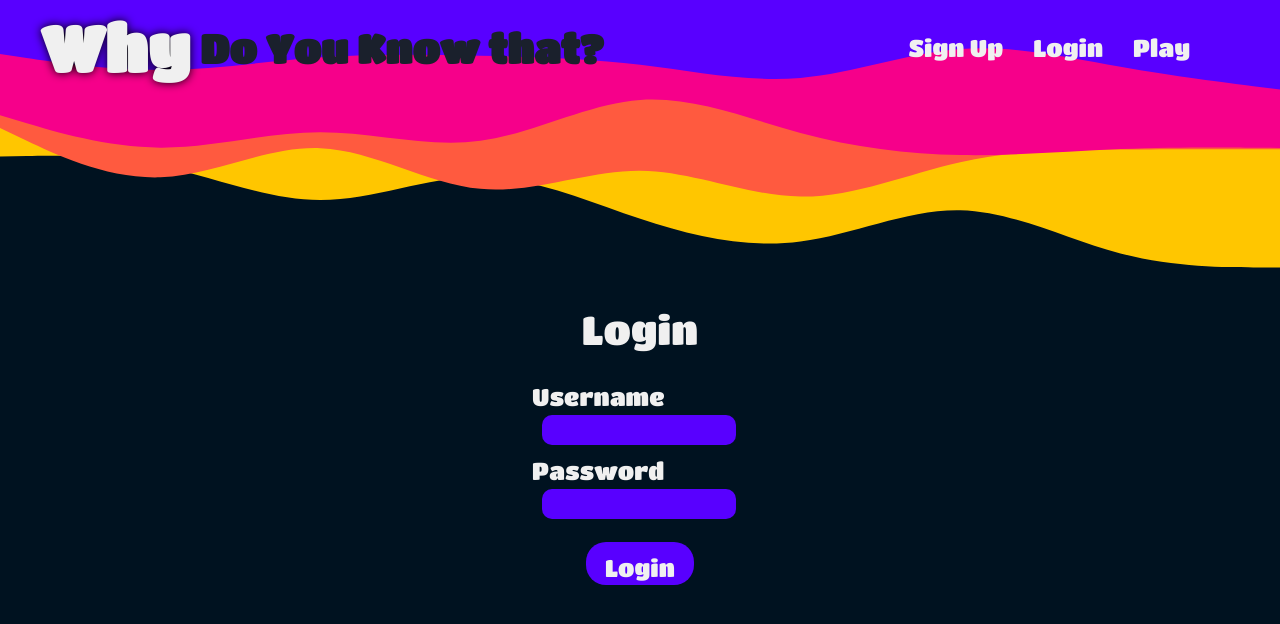
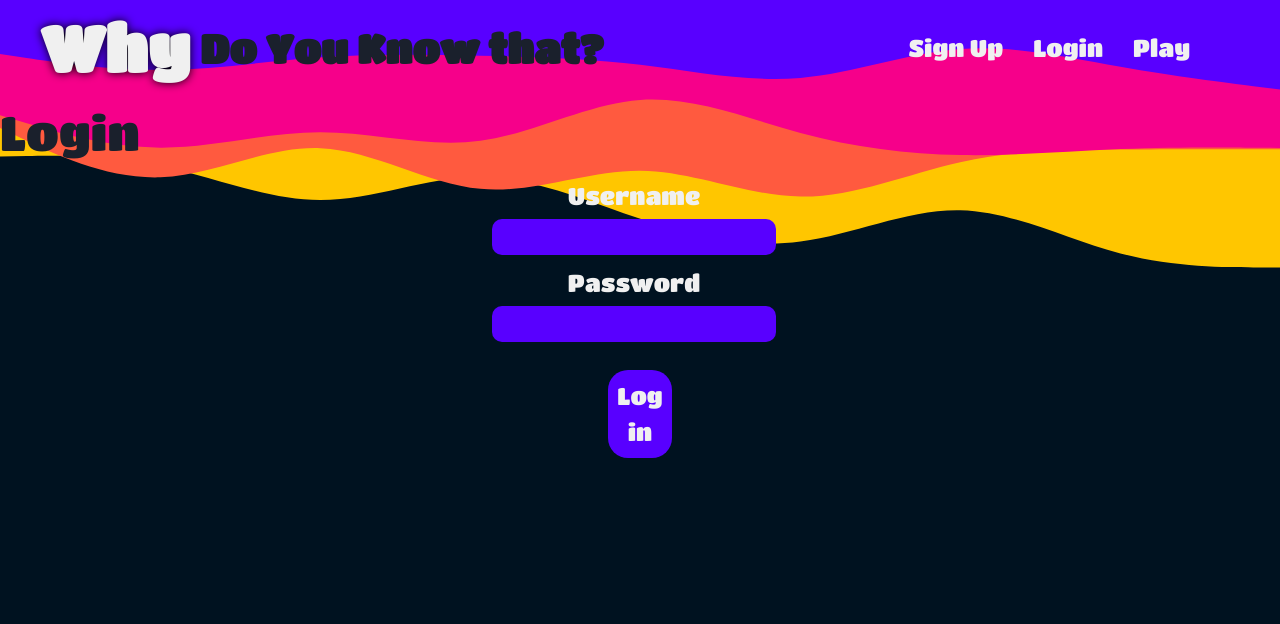
Before and after one commit to aturike/why_do_you_know_that_fe, a React (Vite) app: page /login in a window 1280 px wide. Shown: the top 624 px of the page. Built offline with nearby package versions, Linux system fonts and the light colour scheme.

Commit message:
sign up css add

```diff
--- a/src/App.css
+++ b/src/App.css
@@ -285,18 +285,18 @@ font-family: "Titan One", cursive;
   line-height: 2rem;
 }
 
-.signup-form {
+/* .signup-form {
   display: flex;
   flex-direction: column;
   justify-content: center;
   align-items: center;
   height: 700px;
-  -webkit-animation: fadein 2s; /* Safari, Chrome and Opera > 12.1 */
-  -moz-animation: fadein 2s; /* Firefox < 16 */
-  -ms-animation: fadein 2s; /* Internet Explorer */
-  -o-animation: fadein 2s; /* Opera < 12.1 */
+  -webkit-animation: fadein 2s;
+  -moz-animation: fadein 2s;
+  -ms-animation: fadein 2s;
+  -o-animation: fadein 2s;
   animation: fadein 2s;
-}
+} */
 
 @keyframes fadein {
   from {
@@ -347,26 +347,26 @@ font-family: "Titan One", cursive;
   }
 }
 
-.signup-form h1 {
+/* .signup-form h1 {
   color: #f0f0f0;
   font-family: "Titan One", cursive;
-  /* font-size: clamp(2rem, 4dvw, 3rem); */
+  font-size: clamp(2rem, 4dvw, 3rem);
   padding-bottom: 20px;
-}
+} */
 
-.signup-form form {
+/* .signup-form form {
   display: flex;
   flex-direction: column;
   align-items: center;
   gap: 15px;
-  -webkit-animation: fadein 2s; /* Safari, Chrome and Opera > 12.1 */
-  -moz-animation: fadein 2s; /* Firefox < 16 */
-  -ms-animation: fadein 2s; /* Internet Explorer */
-  -o-animation: fadein 2s; /* Opera < 12.1 */
+  -webkit-animation: fadein 2s;
+  -moz-animation: fadein 2s;
+  -ms-animation: fadein 2s;
+  -o-animation: fadein 2s;
   animation: fadein 2s;
-}
+} */
 
-.signup-form label {
+/* .signup-form label {
   display: grid;
   color: #f0f0f0;
   font-family: "Titan One", cursive;
@@ -381,7 +381,7 @@ font-family: "Titan One", cursive;
 }
 
 .signup-btn {
-  /* padding: 15px; */
+  padding: 15px;
   border: none;
   background-color: #5800ff;
   border-radius: 20px;
@@ -402,18 +402,18 @@ font-family: "Titan One", cursive;
   transform: scale(0.9);
   width: 70%;
   font-family: "Titan One", cursive;
-}
+} */
 
-.login-form {
+/* .login-form {
   display: flex;
   flex-direction: column;
   justify-content: center;
   align-items: center;
   height: 700px;
-  -webkit-animation: fadein 2s; /* Safari, Chrome and Opera > 12.1 */
-  -moz-animation: fadein 2s; /* Firefox < 16 */
-  -ms-animation: fadein 2s; /* Internet Explorer */
-  -o-animation: fadein 2s; /* Opera < 12.1 */
+  -webkit-animation: fadein 2s;
+  -moz-animation: fadein 2s;
+  -ms-animation: fadein 2s;
+  -o-animation: fadein 2s;
   animation: fadein 2s;
 }
 
@@ -428,9 +428,9 @@ font-family: "Titan One", cursive;
   flex-direction: column;
   align-items: center;
   gap: 40px;
-}
+} */
 
-.login-form label {
+/* .login-form label {
   color: #f0f0f0;
   font-family: "Titan One", cursive;
   font-size: 1.5rem;
@@ -465,4 +465,4 @@ font-family: "Titan One", cursive;
   width: 50%;
   height: 20%;
   font-family: "Titan One", cursive;
-}
+} */
--- a/src/Deck.css
+++ b/src/Deck.css
@@ -35,11 +35,11 @@ font-family: "Titan One", cursive;
   text-align: center;
 }
 
-h1 {
+/* h1 {
   font-size: 2.5rem;
-}
+} */
 
-h1,
+/* h1,
 h2,
 h3,
 label,
@@ -52,10 +52,10 @@ input {
 input {
   border-radius: 10px;
   background-color: #5800ff;
-  /* font-size: clamp(0.8rem, 3dvw, 1rem); */
+  font-size: clamp(0.8rem, 3dvw, 1rem);
   font-size: 0.85rem;
   height: 30px;
-}
+} */
 
 .fileInput {
   background-color: transparent;
@@ -120,7 +120,7 @@ input {
   width: 100%;
 }
 
-input::file-selector-button {
+/* input::file-selector-button {
   padding: 0 5px 0 5px;
   border: none;
   background-color: #f5018a;
@@ -135,7 +135,7 @@ input::file-selector-button {
   height: 100%;
   width: 50%;
   min-width: 109px;
-}
+} */
 
 .cardForm {
   width: 18%;
--- a/src/components/LoginForm.jsx
+++ b/src/components/LoginForm.jsx
@@ -4,6 +4,7 @@ import { SessionContext } from "../contexts/SessionContext";
 import axios from "axios";
 import {
   Box,
+  Flex,
   FormControl,
   FormErrorMessage,
   FormLabel,
@@ -40,9 +41,7 @@ function LoginForm(props) {
   };
   return (
     <div className="signup-form">
-      <Text fontSize={{ base: "1.2rem", md: "2rem", lg: "3rem" }}>
-        <h1>Login</h1>
-      </Text>
+      <Text fontSize={{ base: "1.2rem", md: "2rem", lg: "3rem" }}>Login</Text>
       <form onSubmit={handleSubmit}>
         <FormControl isInvalid={true}>
           <FormLabel fontSize={{ base: "1rem", lg: "1.5rem" }}>
--- a/src/components/SignUpForm.jsx
+++ b/src/components/SignUpForm.jsx
@@ -10,6 +10,7 @@ import {
 import { useNavigate } from "react-router-dom";
 import axios from "axios";
 import { CheckIcon } from "@chakra-ui/icons";
+import "../login-signup.css";
 
 function SignUpForm(props) {
   const [email, setEmail] = useState("");
@@ -81,7 +82,7 @@ function SignUpForm(props) {
 
   return (
     <div className="signup-form">
-      <Text fontSize={{ base: "1.2rem", md: "2rem", lg: "3rem" }}>
+      <Text fontSize={{ base: "1.5rem", md: "2rem", lg: "3rem" }}>
         <h1>Sign up</h1>
       </Text>
       {trueCount > 0 && <h1>Fill out the form before submitting</h1>}
--- /dev/null
+++ b/src/login-signup.css
@@ -0,0 +1,59 @@
+.signup-form h1 {
+  color: #f0f0f0;
+  font-family: "Titan One", cursive;
+  padding-bottom: 20px;
+  text-align: center;
+}
+
+.signup-form form {
+  margin: 0 auto;
+  display: flex;
+  flex-direction: column;
+  align-items: center;
+  justify-content: flex-start;
+  gap: 20px;
+  -webkit-animation: fadein 2s;
+  -moz-animation: fadein 2s;
+  -ms-animation: fadein 2s;
+  -o-animation: fadein 2s;
+  animation: fadein 2s;
+  height: 80dvh;
+}
+
+.signup-form label {
+  text-align: center;
+  display: flex;
+  flex-direction: column;
+  align-items: center;
+  gap: 5px;
+  margin-top: 10px;
+  color: #f0f0f0;
+  font-family: "Titan One", cursive;
+}
+
+.signup-form input {
+  border-radius: 10px;
+  background-color: #5800ff;
+  font-size: clamp(1rem, 3dvw, 1.5rem);
+}
+
+.signup-btn {
+  border: none;
+  background-color: #5800ff;
+  border-radius: 20px;
+  color: #f0f0f0;
+  font-weight: 400;
+  transition: transform 0.8s;
+  cursor: pointer;
+  width: 4rem;
+  text-align: center;
+  font-family: "Titan One", cursive;
+}
+.signup-btn:hover {
+  cursor: pointer;
+  background-color: #f0f0f0;
+  color: #5800ff;
+  transform: scale(0.9);
+  width: 70%;
+  font-family: "Titan One", cursive;
+}
--- a/src/pages/DeckList.jsx
+++ b/src/pages/DeckList.jsx
@@ -17,6 +17,7 @@ function DeckList() {
         `https://why-do-i-know-that.adaptable.app/decks/user/${tokenInfo.payload._id}`
       );
       if (response.status === 200) {
+        console.log(response.data);
         setAllDecks(response.data);
         setFilteredDecks(response.data);
       }
```
Also changed, not shown: src/SignUp.css (deleted).
